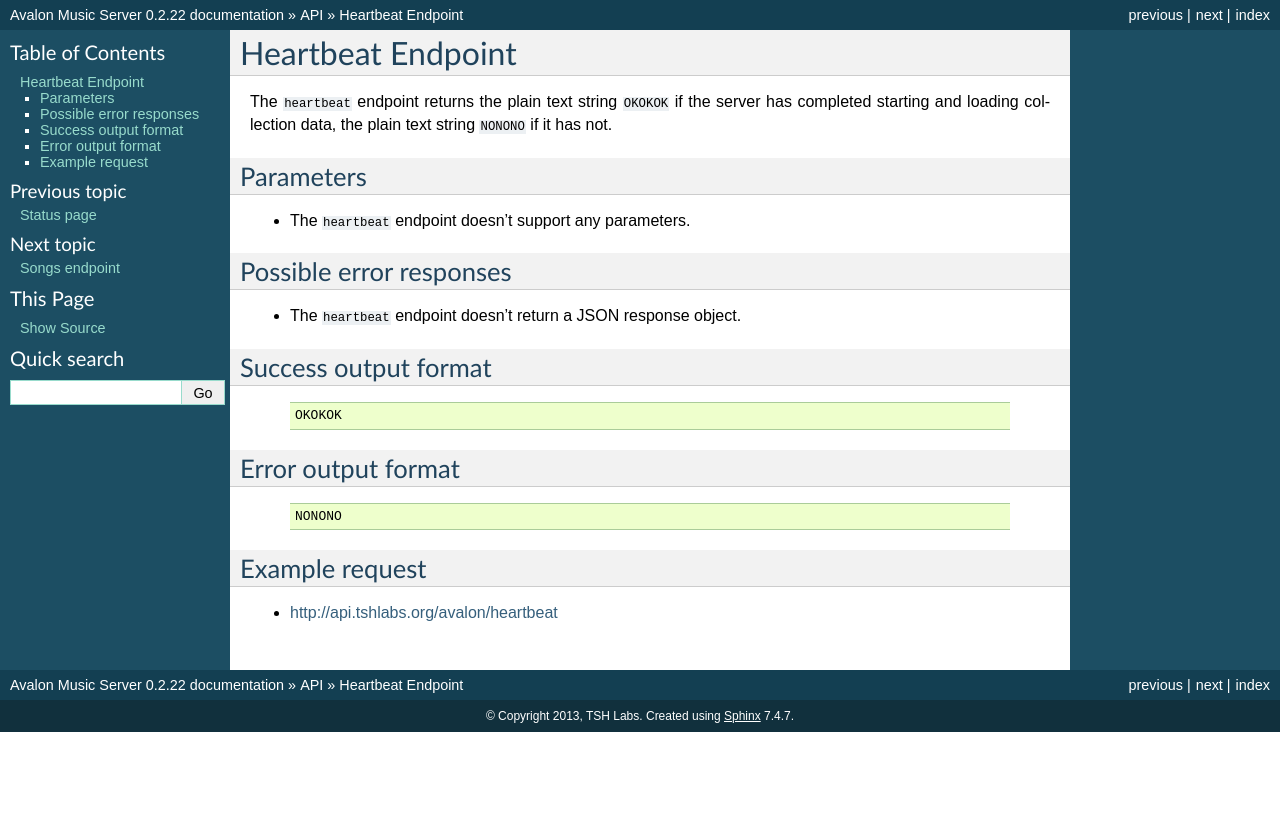
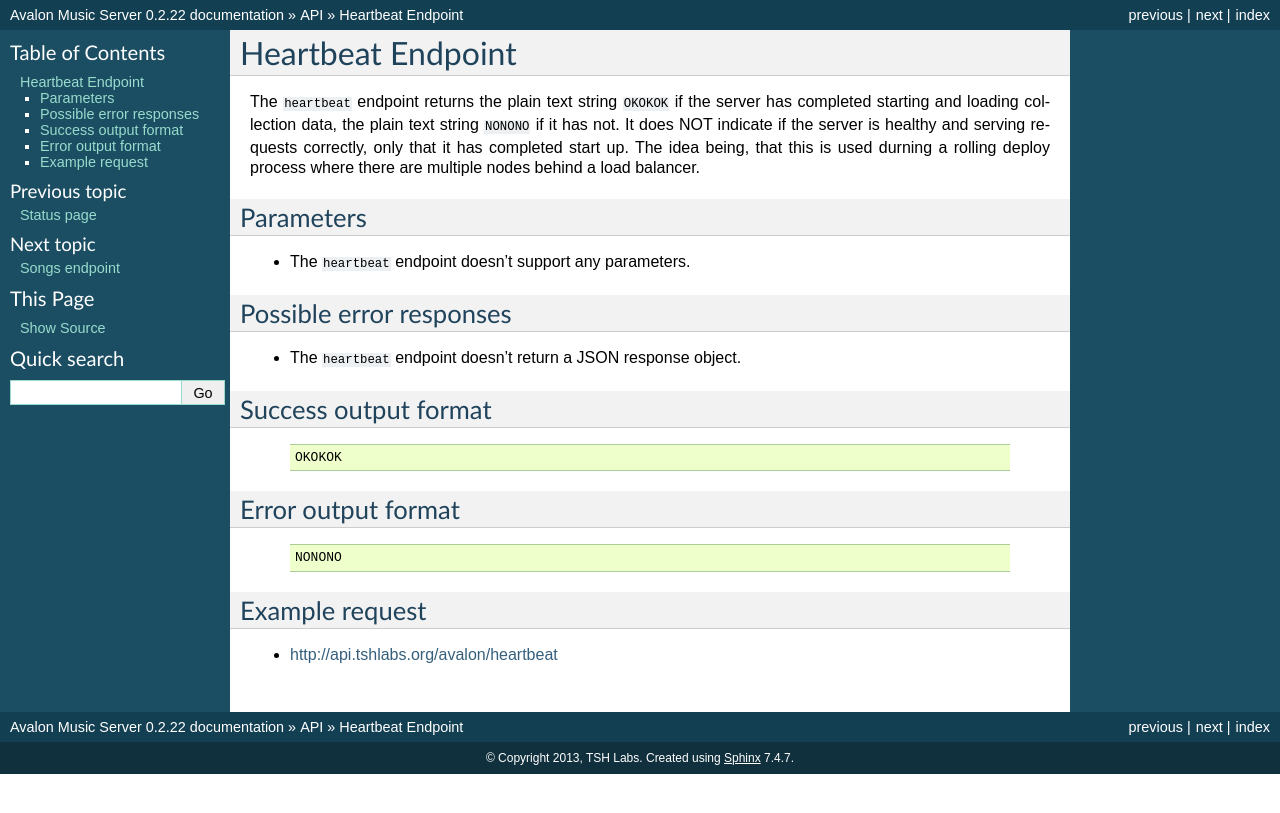
Before and after one commit to 56quarters/avalonms, a Sphinx documentation site: the page built from doc/api/heartbeat.rst, in a window 1280 px wide. Shown: the top 813 px of the page. Built offline with Sphinx 7.4.7, drawn with Linux system fonts in a browser that asks for light colours.

Commit message:
Doc updates

```diff
--- a/doc/api/heartbeat.rst
+++ b/doc/api/heartbeat.rst
@@ -3,7 +3,9 @@ Heartbeat Endpoint
 
 The ``heartbeat`` endpoint returns the plain text string ``OKOKOK`` if the server has
 completed starting and loading collection data, the plain text string ``NONONO`` if it
-has not.
+has not. It does NOT indicate if the server is healthy and serving requests correctly,
+only that it has completed start up. The idea being, that this is used durning a rolling
+deploy process where there are multiple nodes behind a load balancer.
 
 
 Parameters
```
Also changed, not shown: doc/usage.rst (+22 -21 lines).
